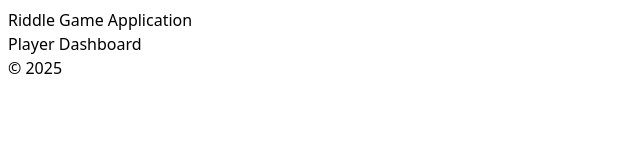
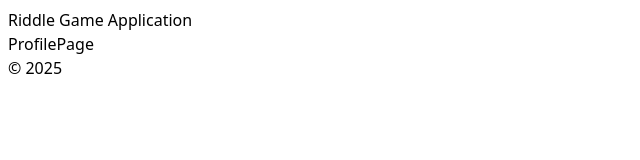
Before and after one commit to shemaryahuz/riddle-game-client, a React (Vite) app: page /players in a window 1280 px wide. Shown: the top 160 px of the page, without its empty margins (0-640 px from the left). Built offline with nearby package versions, Linux system fonts and the light colour scheme.

Commit message:
update: rename pages

```diff
--- a/src/App.tsx
+++ b/src/App.tsx
@@ -1,11 +1,11 @@
 
 import { Route, Routes } from 'react-router-dom'
 import './App.css'
-import Login from './pages/Login'
-import Home from './pages/Home'
-import Game from './pages/Game'
-import RiddlesDashboard from './pages/RiddlesDashboard'
-import PlayerDashboard from './pages/PlayerDashboard'
+import LoginPage from './pages/LoginPage'
+import HomePage from './pages/HomePage'
+import GamePage from './pages/GamePage'
+import RiddlesPage from './pages/RiddlesPage'
+import ProfilePage from './pages/ProfilePage'
 
 function App() {
 
@@ -14,11 +14,11 @@ function App() {
     <div className='app'>
       <header>Riddle Game Application</header>
       <Routes>
-        <Route path='/' element={<Home />}/>
-        <Route path='/login' element={<Login />}/>
-        <Route path='/game' element={<Game />}/>
-        <Route path='/riddles' element={<RiddlesDashboard />}/>
-        <Route path='/players' element={<PlayerDashboard />}/>
+        <Route path='/' element={<HomePage />}/>
+        <Route path='/login' element={<LoginPage />}/>
+        <Route path='/game' element={<GamePage />}/>
+        <Route path='/riddles' element={<RiddlesPage />}/>
+        <Route path='/players' element={<ProfilePage />}/>
       </Routes>
       <footer>&copy; 2025</footer>
     </div>
--- a/src/pages/Game.tsx
+++ b/src/pages/GamePage.tsx
@@ -1,7 +1,7 @@
 
 import '../styles/Game.css'
 
-export default function Game() {
+export default function GamePage() {
   return (
     <div>
       Game Page
--- a/src/pages/Home.tsx
+++ b/src/pages/HomePage.tsx
@@ -1,7 +1,7 @@
 
 import '../styles/Home.css'
 
-export default function Home() {
+export default function HomePage() {
   return (
     <div>
       Home
--- a/src/pages/Login.tsx
+++ b/src/pages/LoginPage.tsx
@@ -1,6 +1,6 @@
 import '../styles/Login.css'
 
-export default function Login() {
+export default function LoginPage() {
   return (
     <div>
       Login / SignUp
--- a/src/pages/PlayerDashboard.tsx
+++ b/src/pages/ProfilePage.tsx
@@ -1,10 +1,10 @@
 
 import '../styles/PlayerDashboard.css'
 
-export default function PlayerDashboard() {
+export default function ProfilePage() {
   return (
     <div>
-      Player Dashboard
+      ProfilePage
     </div>
   )
 }
--- a/src/pages/RiddlesDashboard.tsx
+++ b/src/pages/RiddlesPage.tsx
@@ -1,10 +1,10 @@
 
 import '../styles/RiddlesDashboard.css'
 
-export default function RiddlesDashboard() {
+export default function RiddlesPage() {
   return (
     <div>
-      Riddles Dashboard
+      RiddlesPage
     </div>
   )
 }
```
